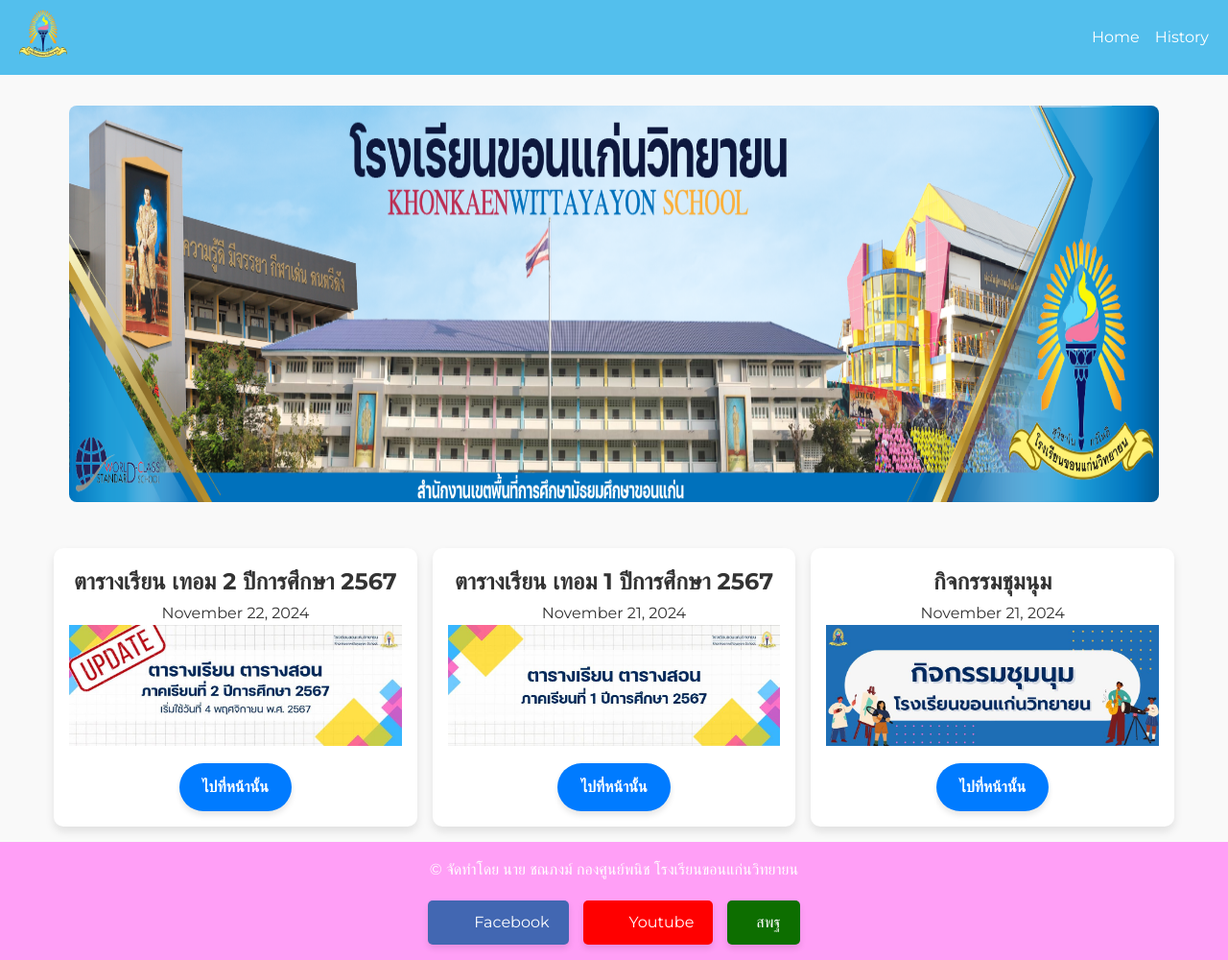
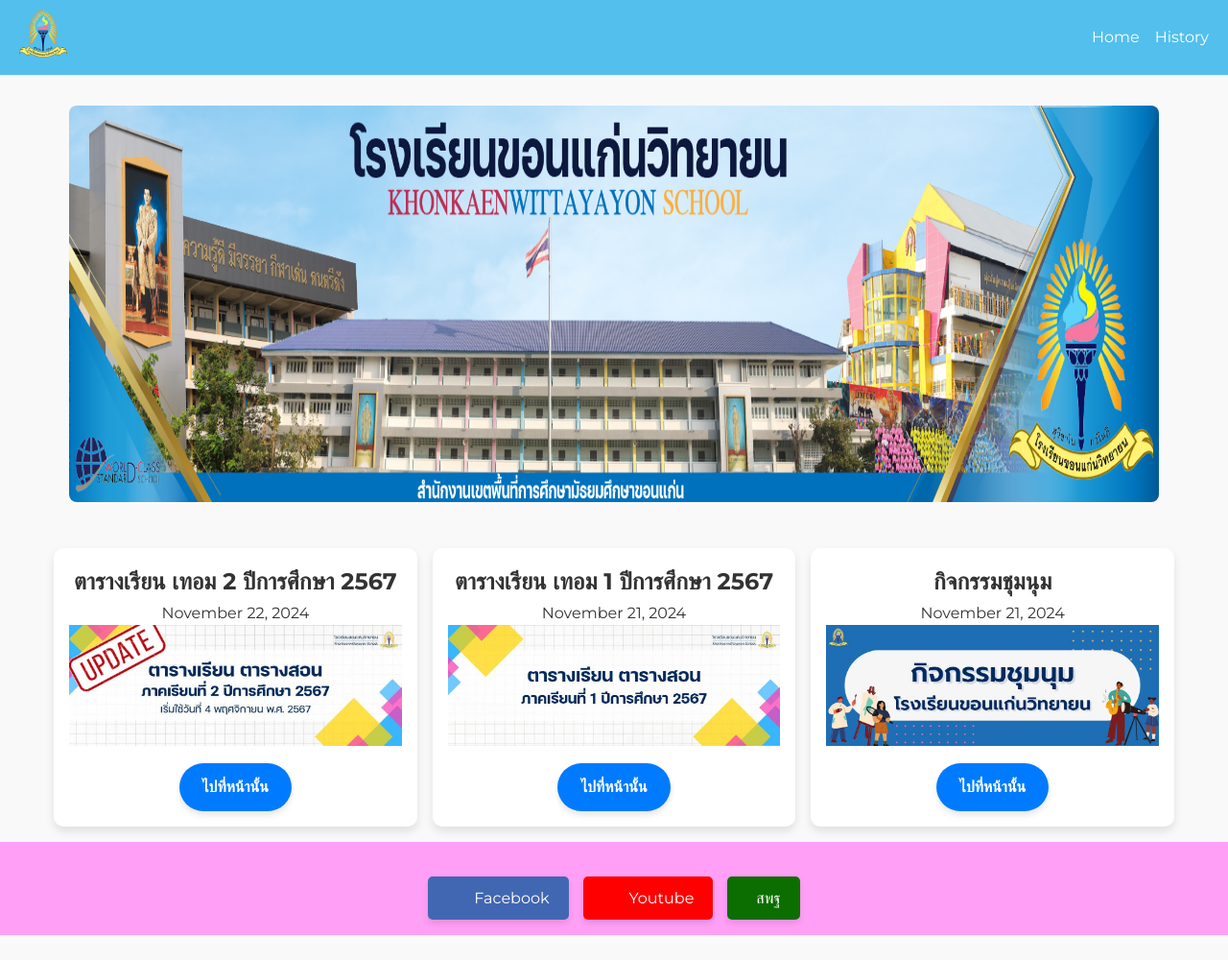
Before and after one commit to mellytimes/kkw-website-training-project, a plain HTML site: page New Demo KKW Webpage/index.html in a window 1280 px wide. Shown: the whole page at 96% size. After the commit the page ends 974 px from the top, so only its background shows below. Drawn offline with Linux system fonts and the light colour scheme.

Commit message:
Add files via upload

```diff
--- a/New Demo KKW Webpage/index.html
+++ b/New Demo KKW Webpage/index.html
@@ -88,18 +88,17 @@
 
 
     <footer class="footer">
-        <p>&copy; จัดทำโดย นาย ชณภงม์ กองศูนย์พนิช โรงเรียนขอนแก่นวิทยายน</p>
         <div class="social-buttons">
             <a href="https://www.facebook.com/profile.php?id=61560253896474&mibextid=ZbWKwL" target="_blank"
                 class="social-link facebook">
-                <i class="fa fa-facebook"></i> Facebook
+                <i class="fa fa-facebook"></i>Facebook
             </a>
             <a href="https://www.youtube.com/@kkwchannel6511" target="_blank" class="social-link youtube">
-                <i class="fa fa-youtube"></i> Youtube
+                <i class="fa fa-youtube"></i>Youtube
             </a>
             <a href="https://www.obec.go.th/" target="_blank" class="social-link สพฐ">
-                <i class="fa fa-สพฐ"></i>
-                สพฐ
+                <i class="fa fa-สพฐ"></i>สพฐ
+
             </a>
         </div>
     </footer>
```
